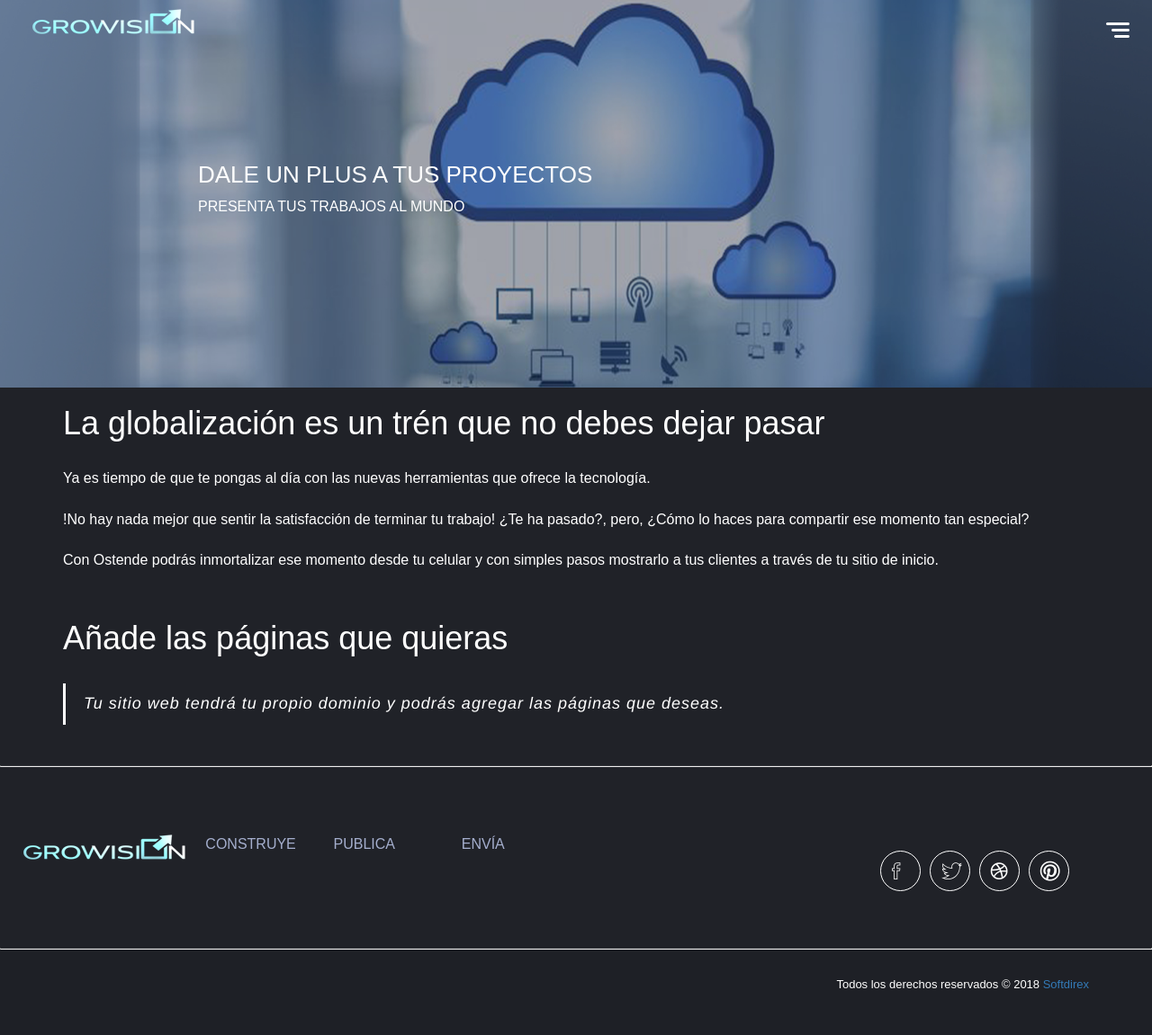
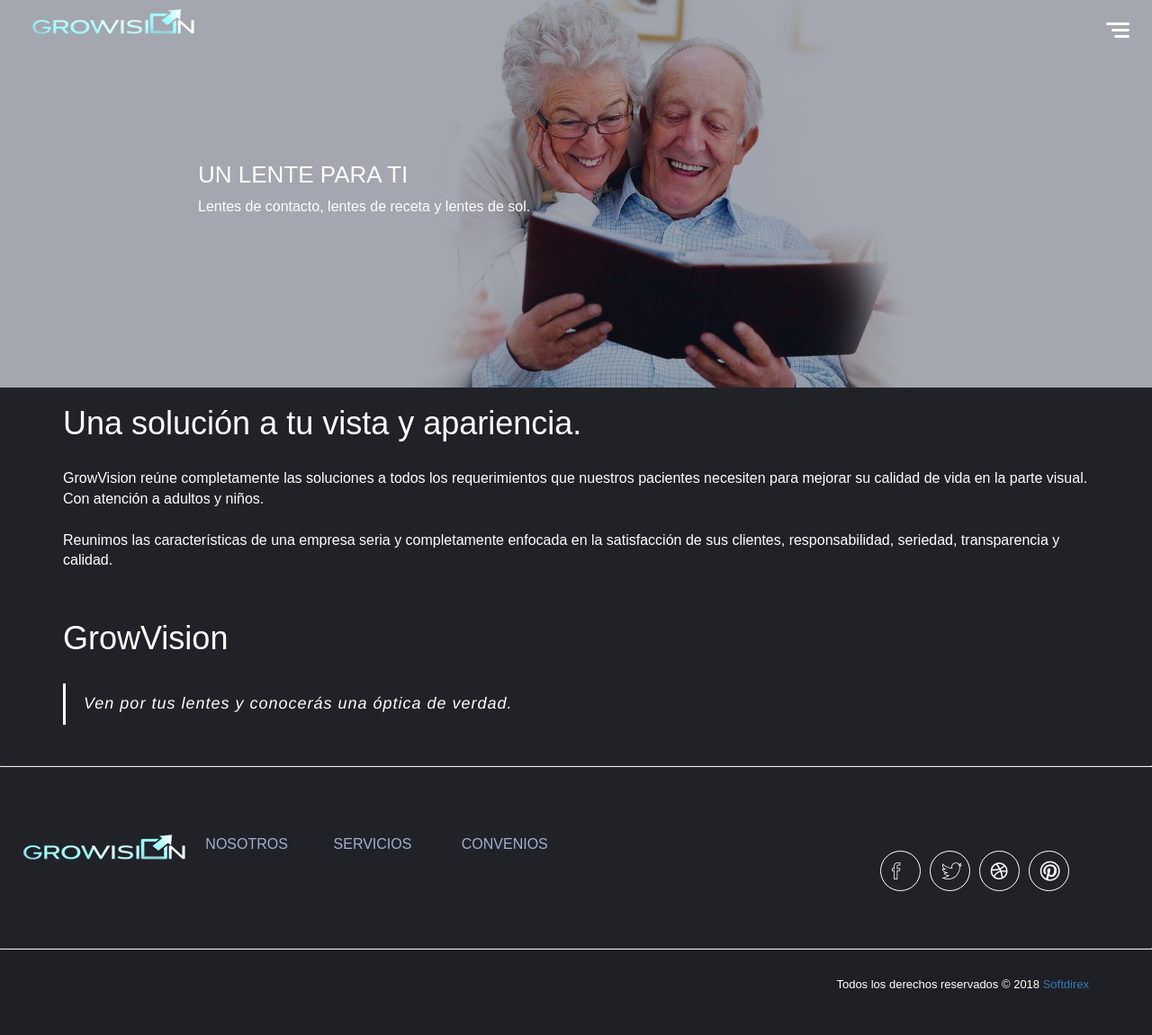
Before and after one commit to jleivas/pfl1.0-gv, a PHP site: page /site2.php in a window 1280 px wide. Shown: the whole page at 90% size. Run offline with PHP 8.4, Linux system fonts and the light colour scheme; some web fonts are replaced.

Commit message:
Modelamiento adoc

```diff
--- a/complements/footer.php
+++ b/complements/footer.php
@@ -10,13 +10,13 @@
 							<div class="col-md-8">
 								<div class="row">
 									<div class="col-md-4">
-										<p><a href="site1.php">CONSTRUYE</a></p>
+										<p><a href="site1.php">NOSOTROS</a></p>
 									</div>
 									<div class="col-md-4">
-										<p><a href="site2.php">PUBLICA</a></p>
+										<p><a href="site2.php">SERVICIOS</a></p>
 									</div>
 									<div class="col-md-4">
-										<p><a href="site3.php">ENVÍA</a></p>
+										<p><a href="site3.php">CONVENIOS</a></p>
 									</div>
 								</div>
 							</div>
--- a/complements/head.php
+++ b/complements/head.php
@@ -19,9 +19,9 @@
 						<h2>Menu</h2>
 						<ul>
 							<li><a href="index.php">Inicio</a></li>
-							<li><a href="site1.php">Construye</a></li>
-							<li><a href="site2.php">Publica</a></li>
-							<li><a href="site3.php">Envía</a></li>
+							<li><a href="site1.php">Nosotros</a></li>
+							<li><a href="site2.php">Servicios</a></li>
+							<li><a href="site3.php">Convenios</a></li>
 							<li><a href="login.php">Acceder</a></li>
 						</ul>
 					</nav>
--- a/site2.php
+++ b/site2.php
@@ -25,8 +25,8 @@
 				<div class="row pad-small">
 					<div class="col-sm-12">
 						<div class="inner-title">
-							<h3>DALE UN PLUS A TUS PROYECTOS</h3>
-							<p>PRESENTA TUS TRABAJOS AL MUNDO</p>
+							<h3>UN LENTE PARA TI</h3>
+							<p>Lentes de contacto, lentes de receta y lentes de sol.</p>
 						</div>
 					</div>
 				</div>
@@ -35,23 +35,18 @@
 
 		<section class="paragraph">
 			<div class="container">
-				<h1>La globalización es un trén que no debes dejar pasar</h1>
-				<p>Ya es tiempo de que te pongas al día con las nuevas herramientas que ofrece
-					la tecnología. <br><br>
+				<h1>Una solución a tu vista y apariencia.</h1>
+				<p>GrowVision reúne completamente las soluciones a todos los requerimientos que nuestros pacientes necesiten para mejorar su calidad de vida en la parte visual. Con atención a adultos y niños.<br><br>
 
-					!No hay nada mejor que sentir la satisfacción de terminar tu trabajo!
-					¿Te ha pasado?, pero, ¿Cómo lo haces para compartir ese momento tan especial?<br><br>
-
-					Con Ostende podrás inmortalizar ese momento desde tu celular y con simples pasos
-					mostrarlo a tus clientes a través de tu sitio de inicio.
+					Reunimos las características de una empresa seria y completamente enfocada en la satisfacción de sus clientes, responsabilidad, seriedad, transparencia y calidad.
 				</p>
 			</div>
 		</section>
 
 		<section class="blockquote">
 			<div class="container">
-				<h1>Añade las páginas que quieras</h1>
-					<blockquote>Tu sitio web tendrá tu propio dominio y podrás agregar las páginas que deseas.</blockquote>
+				<h1>GrowVision</h1>
+					<blockquote>Ven por tus lentes y conocerás una óptica de verdad.</blockquote>
 			</div>
 		</section>
 
```
Also changed, not shown: index.php (+6 -6 lines), site1.php (+8 -10 lines), site3.php (+8 -12 lines), assets/images/slider1.jpg, assets/images/slider2.jpg, assets/images/slider3.jpg.
